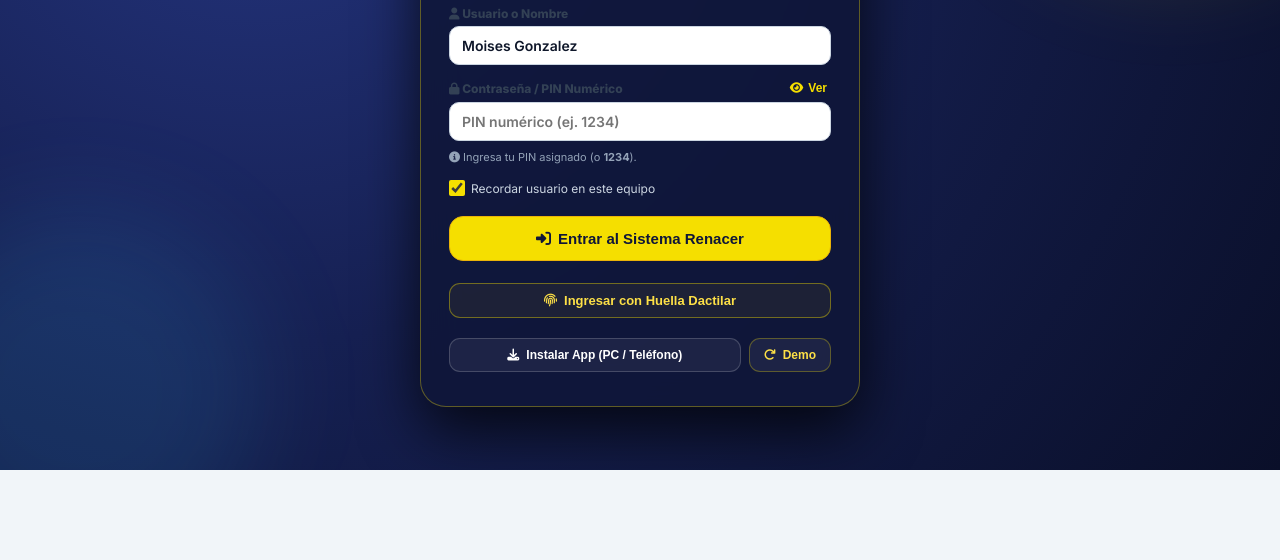
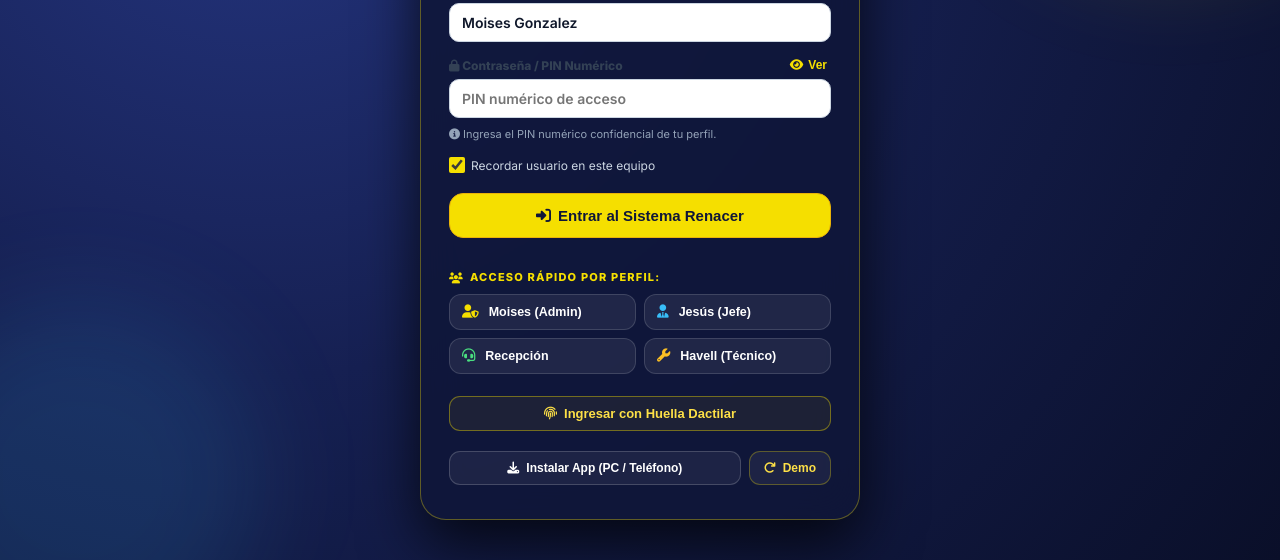
Before and after one commit to moigon2408xp-pixel/Rectificadora-Renacer, a plain HTML site: page index.html in a window 1280 px wide. Shown: the part 330-890 px from the top of the page. Before the commit the page ends 800 px from the top, so only its background shows below. Drawn offline with Linux system fonts and the light colour scheme; some packages are replaced by stand-ins of ours; no server answers; a script that the page names is missing.

Commit message:
Modify PIN input placeholder and add quick access profiles
Updated placeholder text for PIN input and added quick access profile buttons.

```diff
--- a/index.html
+++ b/index.html
@@ -74,12 +74,12 @@
                 id="login-pin-input"
                 type="password"
                 inputmode="numeric"
-                placeholder="PIN numérico (ej. 1234)"
+                placeholder="PIN numérico de acceso"
                 autocomplete="current-password"
               />
             </div>
             <div style="font-size:11px; color:#94a3b8; margin-top:4px;">
-              <i class="fas fa-info-circle"></i> Ingresa tu PIN asignado (o <strong>1234</strong>).
+              <i class="fas fa-info-circle"></i> Ingresa el PIN numérico confidencial de tu perfil.
             </div>
           </div>
 
@@ -93,6 +93,31 @@
           <button type="submit" class="btn btn--gold btn--lg" style="width:100%; justify-content:center; padding:13px; font-size:15px; margin-top:6px;">
             <i class="fas fa-sign-in-alt"></i> Entrar al Sistema Renacer
           </button>
+
+          <!-- ACCESO RÁPIDO POR PERFIL (DISEÑO OFICIAL RENACER) -->
+          <div class="quick-profiles-box">
+            <div class="quick-profiles-title">
+              <i class="fas fa-users"></i> ACCESO RÁPIDO POR PERFIL:
+            </div>
+            <div class="quick-profiles-grid">
+              <button type="button" class="profile-quick-card" onclick="quickSelectUser('Moises Gonzalez', 'USR-MOISES')">
+                <i class="fas fa-user-shield" style="color:var(--renacer-gold);"></i>
+                <span style="font-weight:800; font-size:12.5px;">Moises (Admin)</span>
+              </button>
+              <button type="button" class="profile-quick-card" onclick="quickSelectUser('Jesus Andrade', 'USR-JESUS')">
+                <i class="fas fa-user-tie" style="color:#38bdf8;"></i>
+                <span style="font-weight:800; font-size:12.5px;">Jesús (Jefe)</span>
+              </button>
+              <button type="button" class="profile-quick-card" onclick="quickSelectUser('Recepcion Renacer', 'USR-RECEPCION')">
+                <i class="fas fa-headset" style="color:#4ade80;"></i>
+                <span style="font-weight:800; font-size:12.5px;">Recepción</span>
+              </button>
+              <button type="button" class="profile-quick-card" onclick="quickSelectUser('Havell Bracho', 'USR-HAVELL')">
+                <i class="fas fa-wrench" style="color:#fbbf24;"></i>
+                <span style="font-weight:800; font-size:12.5px;">Havell (Técnico)</span>
+              </button>
+            </div>
+          </div>
 
           <button type="button" class="btn btn--ghost" style="width:100%; border-color:rgba(245,223,0,0.4); color:#fde047; margin-top:8px; font-size:13px; font-weight:800; background:rgba(245,223,0,0.06);" onclick="handleBiometricLogin()">
             <i class="fas fa-fingerprint"></i> Ingresar con Huella Dactilar
@@ -247,6 +272,6 @@
 
   </div>
 
-  <script src="./app.js?v=20261114_2100"></script>
+  <script src="./app.js?v=20261114_2245"></script>
 </body>
 </html>
```
